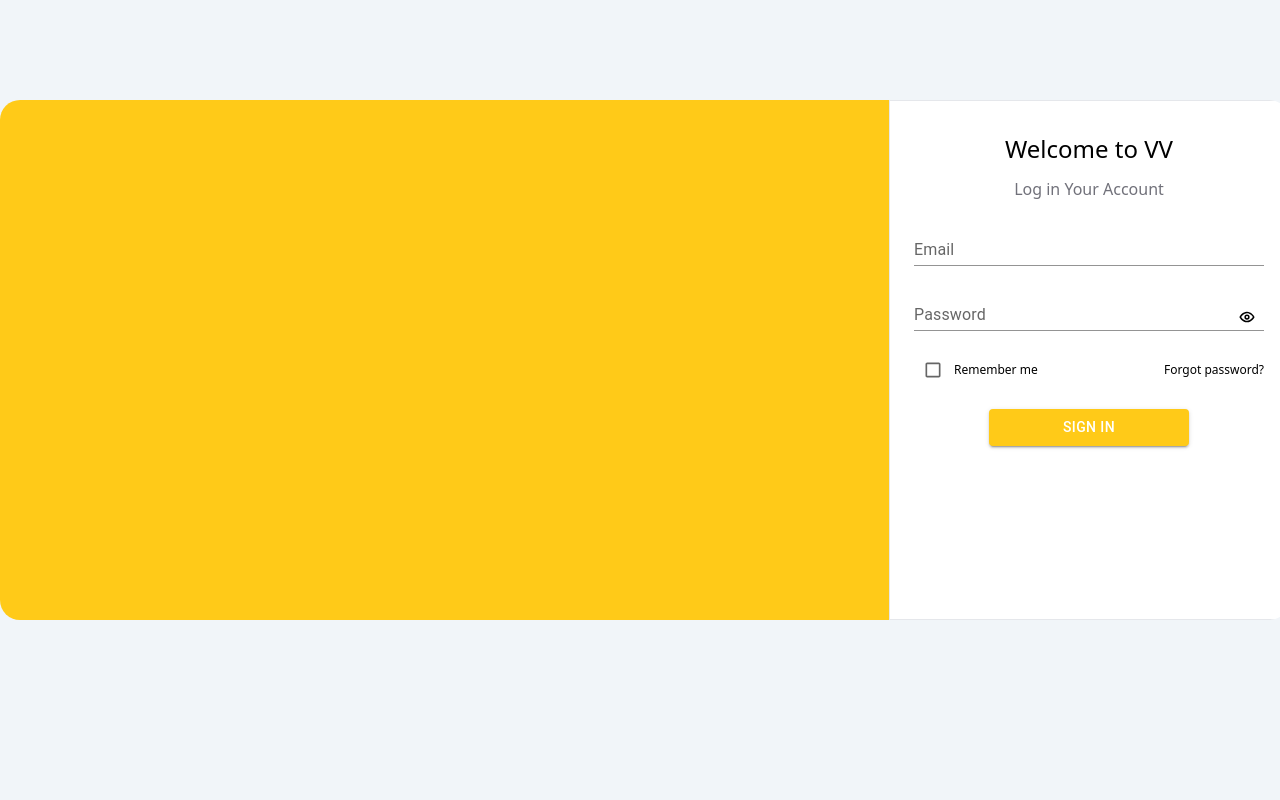
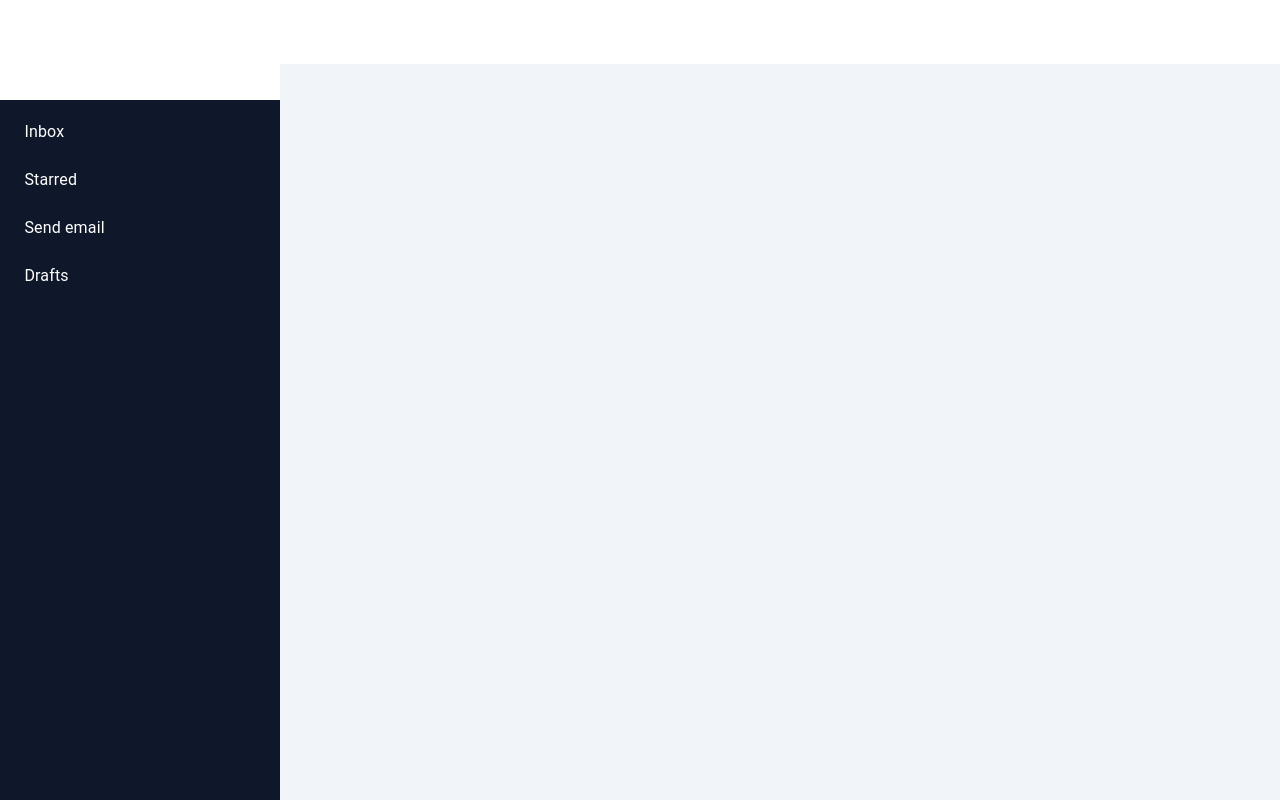
Before and after one commit to khanhvi294/cms-fe, a React (Vite) app: page / in a window 1280 px wide. Built offline with nearby package versions, Linux system fonts and the light colour scheme.

Commit message:
navbar admin

```diff
--- a/src/App.jsx
+++ b/src/App.jsx
@@ -8,6 +8,10 @@ import {
   IconButton,
   InputAdornment,
   InputLabel,
+  List,
+  ListItem,
+  ListItemButton,
+  ListItemText,
   Menu,
   MenuItem,
   Modal,
@@ -101,6 +105,26 @@ function App() {
 
   return (
     <div className="flex flex-col h-screen bg-slate-100">
+      {/* admin */}
+      <div className="flex h-full">
+        <div className="w-[280px] h-full bg-[#0f172a] text-white ">
+          <div className="h-[100px] bg-white"></div>
+          <List>
+            {["Inbox", "Starred", "Send email", "Drafts"].map((text, index) => (
+              <ListItem key={text} disablePadding className="m-auto !w-[94%]">
+                <ListItemButton className=" hover:!bg-[#404552] !rounded-md ">
+                  <ListItemText primary={text} className=" font-semibold" />
+                </ListItemButton>
+              </ListItem>
+            ))}
+          </List>
+        </div>
+        <div className="flex-1">
+          <div className="h-16 bg-white "></div>
+        </div>
+      </div>
+
+      {/* user */}
       {/* <div className=" h-[70px] sticky top-0 bg-[#313a46]">
         <div className="w-[1289px] m-auto flex justify-end h-full">
           <Button
@@ -158,7 +182,7 @@ function App() {
         </div> */}
         <div className="w-[1289px] m-auto  h-[1000px]  py-5">
           {/* đăng nhập */}
-          <div className="my-[80px] flex rounded-[20px] overflow-hidden">
+          {/* <div className="my-[80px] flex rounded-[20px] overflow-hidden">
             <div className="bg-[#ffca18] flex-1 min-h-[520px]"></div>
             <div className="min-w-[400px] min-h-[520px] border m-auto px-6 py-8 bg-white">
               <div className="flex flex-col  gap-5 items-stretch">
@@ -272,6 +296,9 @@ function App() {
             >
               <Box
                 sx={style}
+                aria-labelledby="transition-modal-title"
+                aria-describedby="transition-modal-description"
+                closeAfterTransition
                 className="rounded-md flex flex-col justify-center items-stretch gap-5"
               >
                 <div className="border-2 border-amber-400 rounded-full self-center w-12 h-12 flex items-center justify-center">
@@ -307,7 +334,7 @@ function App() {
                 </Button>
               </Box>
             </Modal>
-          </div>
+          </div> */}
           {/* xếp hạng */}
           {/* <div>
             <p className="font-semibold text-xl">Cuộc thi</p>
```
